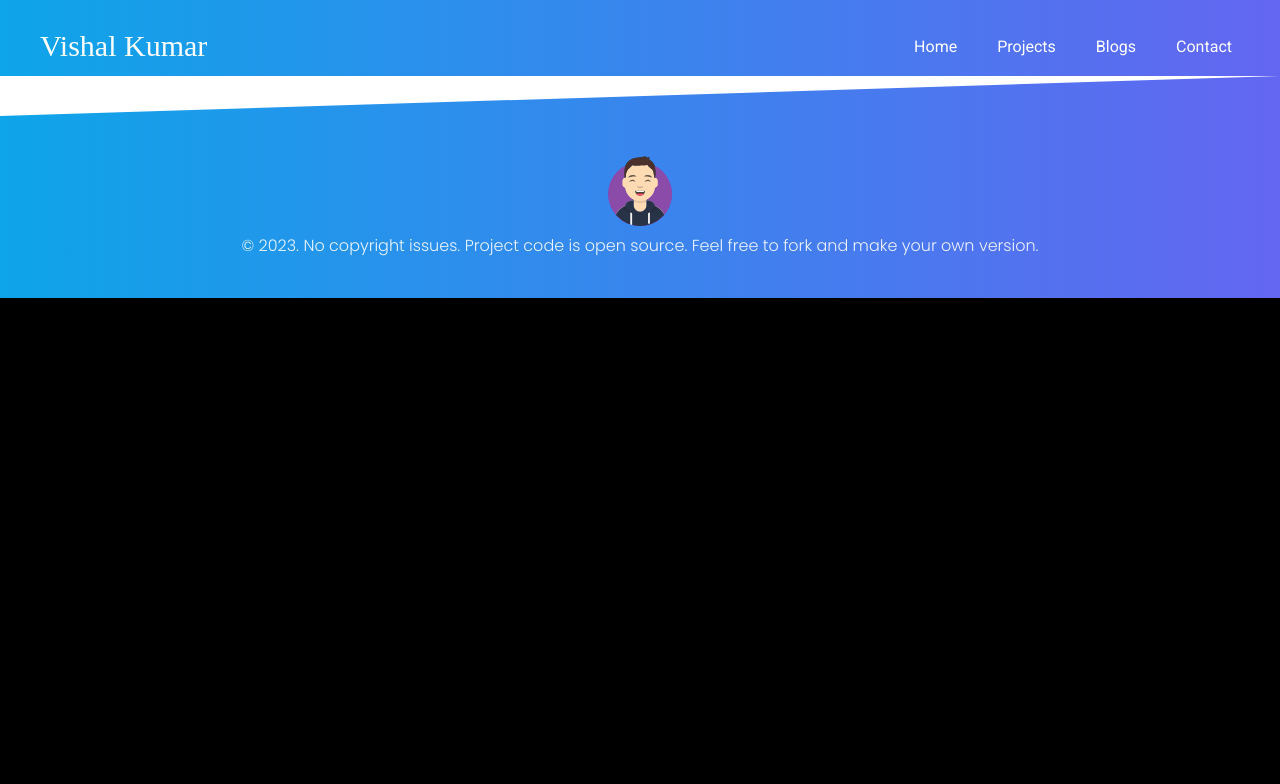
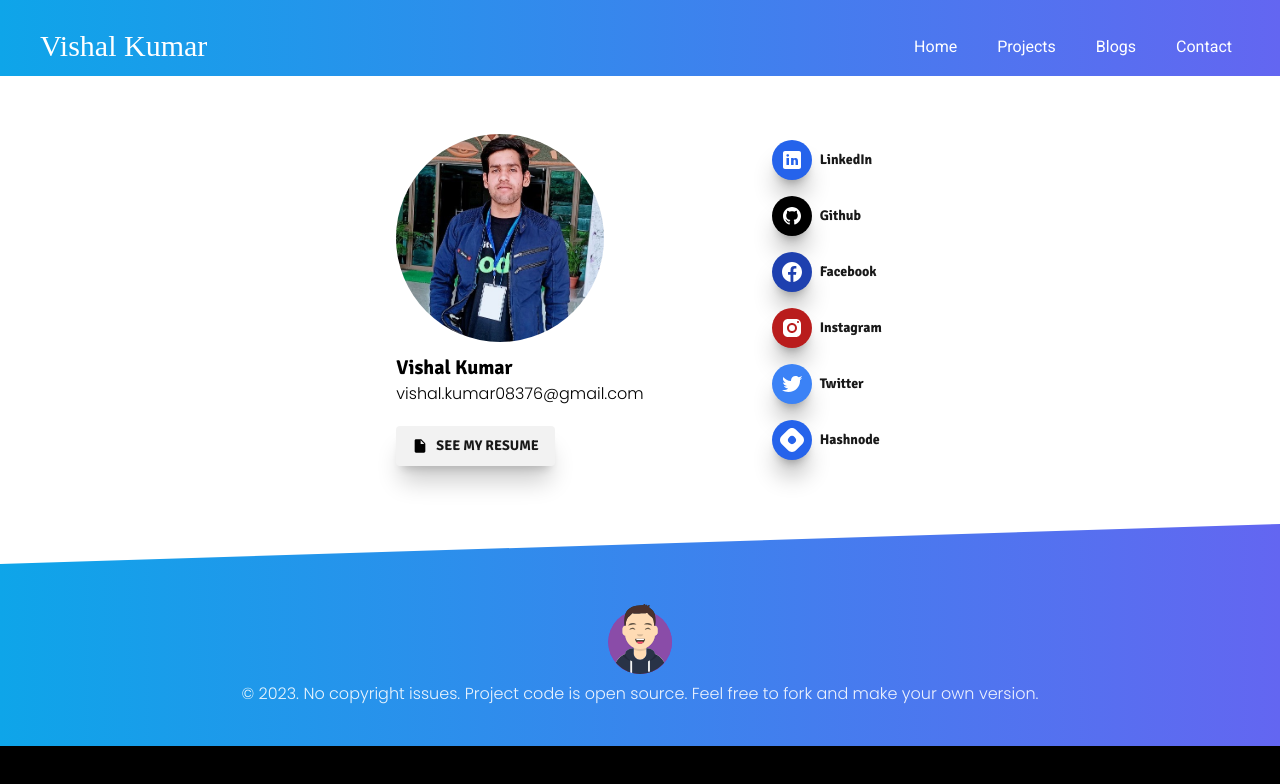
Before and after one commit to vishal-kumaar/personal-portfolio, a React (Create React App) app: page /contact in a window 1280 px wide. Shown: the top 784 px of the page. Built offline with nearby package versions, Linux system fonts and the light colour scheme; a web font is replaced by a local one.

Commit message:
Created Contact component

```diff
--- a/src/App.js
+++ b/src/App.js
@@ -7,6 +7,7 @@ import Skills from "./components/Skills";
 import Footer from "./components/Footer";
 import Projects from "./components/Projects";
 import Blogs from "./components/Blogs";
+import Contact from "./components/Contact";
 
 function App() {
   const [sidebar, setSidebar] = useState(true);
@@ -40,6 +41,7 @@ function App() {
         ></Route>
         <Route exect path="/projects" element={<Projects opacity={opacity} />}></Route>
         <Route exect path="/blogs" element={<Blogs opacity={opacity} />}></Route>
+        <Route exect path="/contact" element={<Contact opacity={opacity} />}></Route>
       </Routes>
       <Footer opacity={opacity} />
     </Router>
--- /dev/null
+++ b/src/components/Contact.jsx
@@ -0,0 +1,124 @@
+import React from "react";
+import { user, socialLinks } from "../utils/portfolio";
+import linkedin from "../assets/images/linkedin.svg";
+import github from "../assets/images/github.svg";
+import instagram from "../assets/images/instagram.svg";
+import facebook from "../assets/images/facebook.svg";
+import twitter from "../assets/images/twitter.svg";
+import hashnode from "../assets/images/hashnode.svg";
+import file from "../assets/images/file.svg";
+
+export default function Contact(props) {
+  return (
+    <div className={`${props.opacity} transition duration-500 ease-in-out bg-white py-14 flex flex-col md:flex-row justify-center items-center`}>
+      <div className="mr-auto ml-auto md:mr-32 md:ml-0 w-fit">
+        <img src={user.profilePic} alt="" className="rounded-full w-52 mb-3" />
+        <h1 className="font-signika text-black text-xl">{user.name}</h1>
+        <p className="font-poppins text-md text-black mb-5">{user.gmail}</p>
+        <a
+          href={user.resumeLink}
+          target="_blank"
+          rel="noreferrer"
+          className="w-fit bg-black/5 flex items-center py-2 px-4 rounded shadow-xl shadow-black/20 outline-black transition ease-in-out duration-300 hover:-translate-y-1 hover:shadow-black/30 h-10"
+        >
+          <img src={file} alt="resume" className="w-4" />
+          <div className="ml-2 text-sm font-bold font-signika text-black/90">
+            SEE MY RESUME
+          </div>
+        </a>
+      </div>
+      <div className="flex flex-row flex-wrap md:flex-col md:flex-nowrap mt-10 md:mt-0">
+        {socialLinks.linkedin && (
+          <a
+            href={socialLinks.linkedin}
+            target="_blank"
+            rel="noreferrer"
+            className="flex items-center w-28 my-2 mx-auto md:mx-0 transition ease-in-out duration-300 hover:scale-105"
+          >
+            <div className="bg-blue-600 rounded-full p-2 shadow-xl shadow-black/30 outline-white hover:bg-blue-700 hover:shadow-black/80">
+              <img src={linkedin} alt="linkedin" className="w-6 invert" />
+            </div>
+            <p className="ml-2 text-sm font-bold font-signika text-black/90">
+              LinkedIn
+            </p>
+          </a>
+        )}
+        {socialLinks.github && (
+          <a
+            href={socialLinks.github}
+            target="_blank"
+            rel="noreferrer"
+            className="flex items-center w-28 my-2 mx-auto md:mx-0 transition ease-in-out duration-300 hover:scale-105"
+          >
+            <div className="bg-black rounded-full p-2 shadow-xl shadow-black/30 outline-white hover:bg-black/80 ">
+              <img src={github} alt="github" className="w-6 invert" />
+            </div>
+            <p className="ml-2 text-sm font-bold font-signika text-black/90">
+              Github
+            </p>
+          </a>
+        )}
+        {socialLinks.facebook && (
+          <a
+            href={socialLinks.facebook}
+            target="_blank"
+            rel="noreferrer"
+            className="flex items-center w-28 my-2 mx-auto md:mx-0 transition ease-in-out duration-300 hover:scale-105"
+          >
+            <div className="bg-blue-800 rounded-full p-2 shadow-xl shadow-black/30 outline-white hover:bg-blue-900 hover:shadow-black/80">
+              <img src={facebook} alt="facebook" className="w-6 invert" />
+            </div>
+            <p className="ml-2 text-sm font-bold font-signika text-black/90">
+              Facebook
+            </p>
+          </a>
+        )}
+        {socialLinks.instagram && (
+          <a
+            href={socialLinks.instagram}
+            target="_blank"
+            rel="noreferrer"
+            className="flex items-center w-28 my-2 mx-auto md:mx-0 transition ease-in-out duration-300 hover:scale-105"
+          >
+            <div className="bg-red-700 rounded-full p-2 shadow-xl shadow-black/30 outline-white hover:bg-red-800 hover:shadow-black/80">
+              <img src={instagram} alt="facebook" className="w-6 invert" />
+            </div>
+            <p className="ml-2 text-sm font-bold font-signika text-black/90">
+              Instagram
+            </p>
+          </a>
+        )}
+        {socialLinks.twitter && (
+          <a
+            href={socialLinks.twitter}
+            target="_blank"
+            rel="noreferrer"
+            className="flex items-center w-28 my-2 mx-auto md:mx-0 transition ease-in-out duration-300 hover:scale-105"
+          >
+            <div className="bg-blue-500 rounded-full p-2 shadow-xl shadow-black/30 outline-white hover:bg-blue-600 hover:shadow-black/80">
+              <img src={twitter} alt="twitter" className="w-6 invert" />
+            </div>
+            <p className="ml-2 text-sm font-bold font-signika text-black/90">
+              Twitter
+            </p>
+          </a>
+        )}
+        {socialLinks.hashnode && (
+          <a
+            href={socialLinks.hashnode}
+            target="_blank"
+            rel="noreferrer"
+            className="flex items-center w-28 my-2 mx-auto md:mx-0 transition ease-in-out duration-300 hover:scale-105"
+          >
+            <div className="bg-blue-600 rounded-full p-2 shadow-xl shadow-black/30 outline-white hover:bg-blue-700 hover:shadow-black/80">
+              <img src={hashnode} alt="twitter" className="w-6" />
+            </div>
+            <p className="ml-2 text-sm font-bold font-signika text-black/90">
+              Hashnode
+            </p>
+          </a>
+        )}
+      </div>
+    </div>
+  );
+}
--- a/src/utils/portfolio.js
+++ b/src/utils/portfolio.js
@@ -30,6 +30,7 @@ export const user = {
     "I am a passionate and hardworking person who loves learning new things. I work well on my own and in groups. My goal is to be able to contribute fully as soon as possible.",
   profilePic: profilePic,
   resumeLink: resume,
+  gmail: "vishal.kumar08376@gmail.com",
 };
 
 export const socialLinks = {
@@ -38,6 +39,7 @@ export const socialLinks = {
   instagram: "https://www.instagram.com/_vishal.kumar07/",
   facebook: "https://www.facebook.com/im.vishaal.kumar/",
   twitter: "https://twitter.com/vishalkumar0837",
+  hashnode: "https://hashnode.com/@vishaalkumar",
 };
 
 export const technicalSkills = [
```
Also changed, not shown: src/assets/images/hashnode.svg (added).
